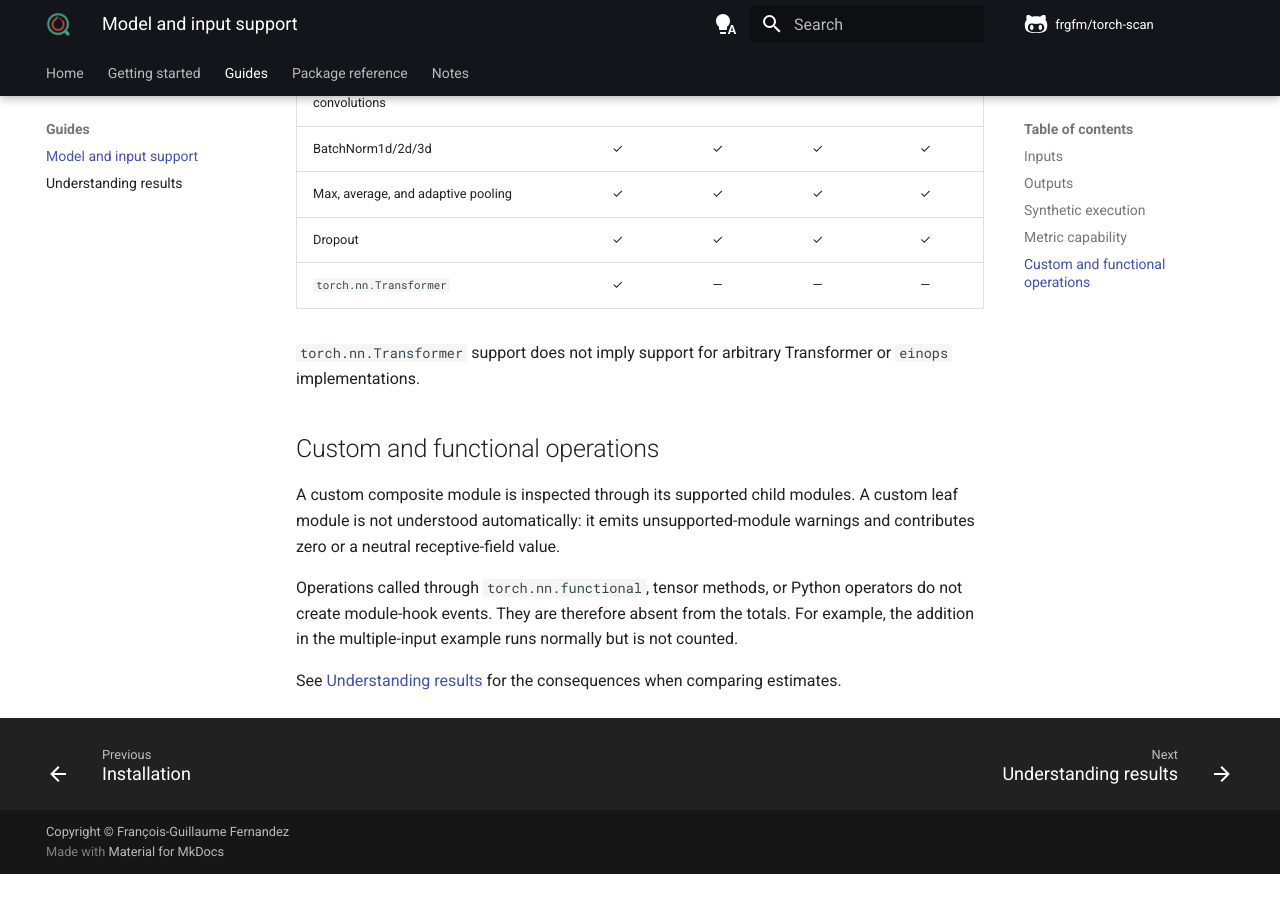
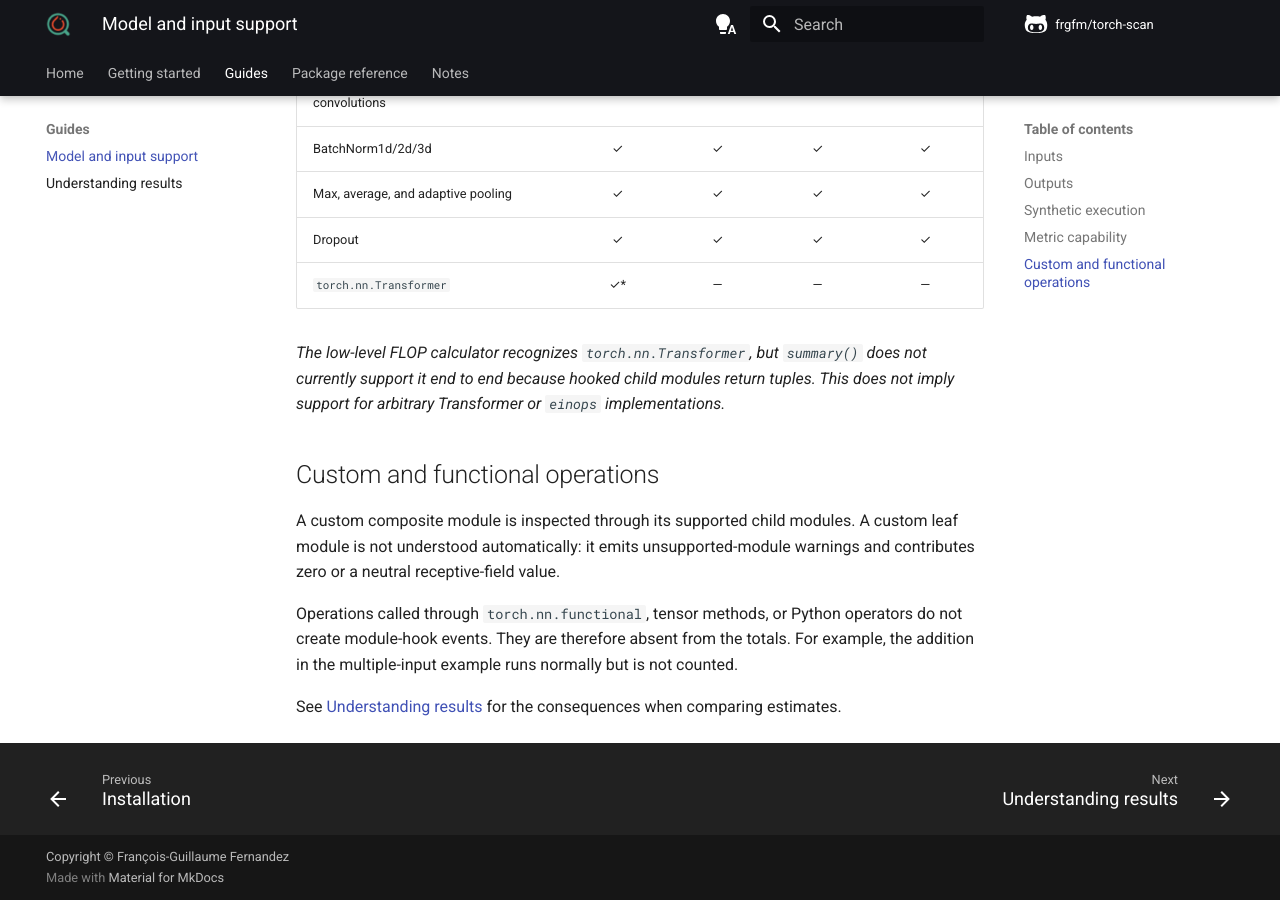
Before and after one commit to frgfm/torch-scan, an MkDocs documentation site: the page built from docs/docs/model-support.md, in a window 1280 px wide and 900 px high, scrolled down 1821 px. Built offline with MkDocs 1.6.1 and Material for MkDocs 9.7.7, drawn with Linux system fonts in a browser that asks for light colours; comment, search, counter and statistics services are not loaded; before the commit the page ends 2695 px from its top, so only the background shows below that.

Commit message:
docs: clarify reviewed compatibility claims

```diff
--- a/docs/docs/model-support.md
+++ b/docs/docs/model-support.md
@@ -60,9 +60,9 @@ Every hooked module must return one tensor. Tuple, list, and dictionary outputs
 | BatchNorm1d/2d/3d | ✓ | ✓ | ✓ | ✓ |
 | Max, average, and adaptive pooling | ✓ | ✓ | ✓ | ✓ |
 | Dropout | ✓ | ✓ | ✓ | ✓ |
-| `torch.nn.Transformer` | ✓ | — | — | — |
+| `torch.nn.Transformer` | ✓* | — | — | — |
 
-`torch.nn.Transformer` support does not imply support for arbitrary Transformer or `einops` implementations.
+*The low-level FLOP calculator recognizes `torch.nn.Transformer`, but `summary()` does not currently support it end to end because hooked child modules return tuples. This does not imply support for arbitrary Transformer or `einops` implementations.*
 
 ## Custom and functional operations
 
```
Also changed, not shown: docs/docs/index.md (+1 -1 lines), 1 other file.
